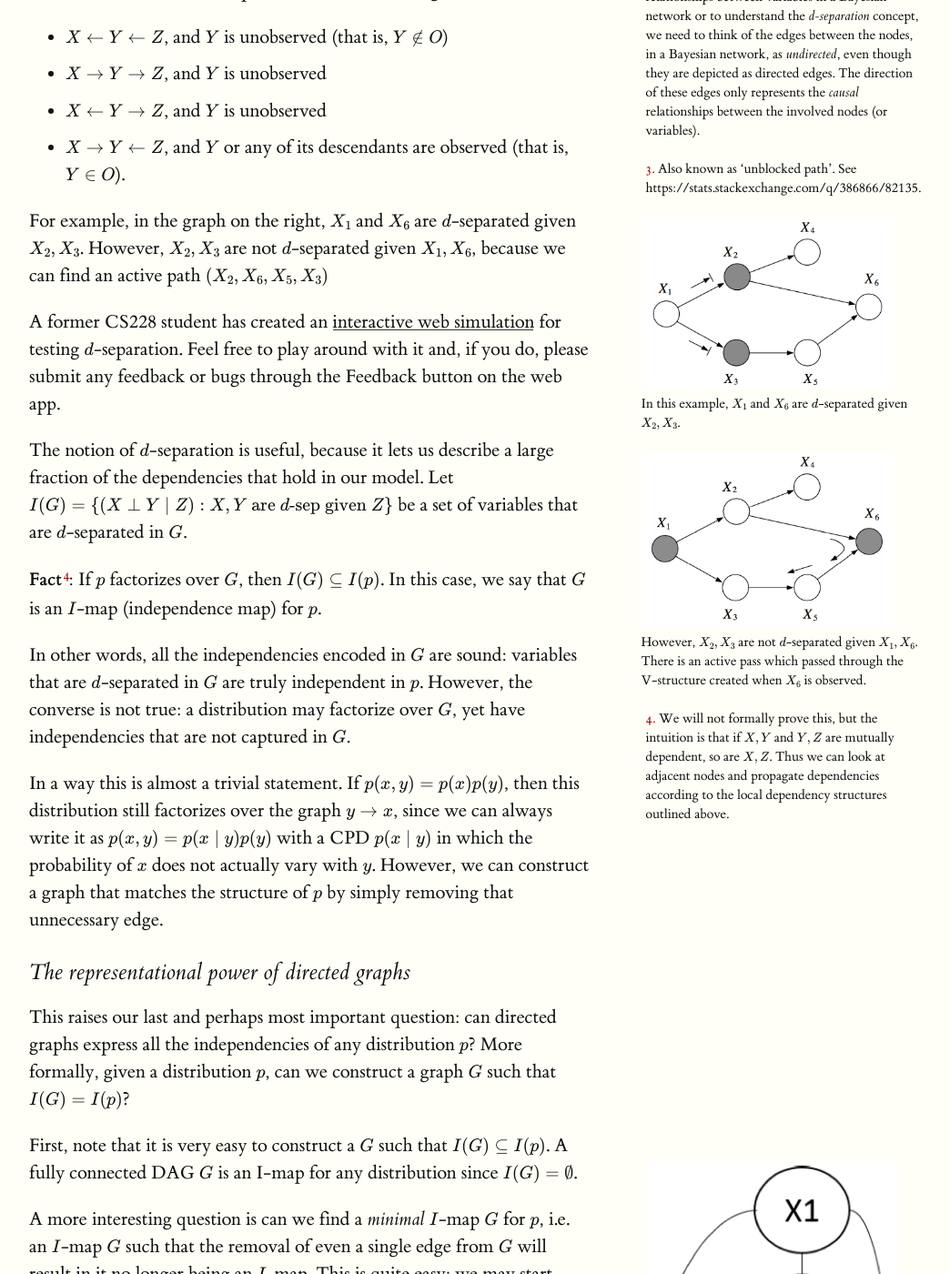
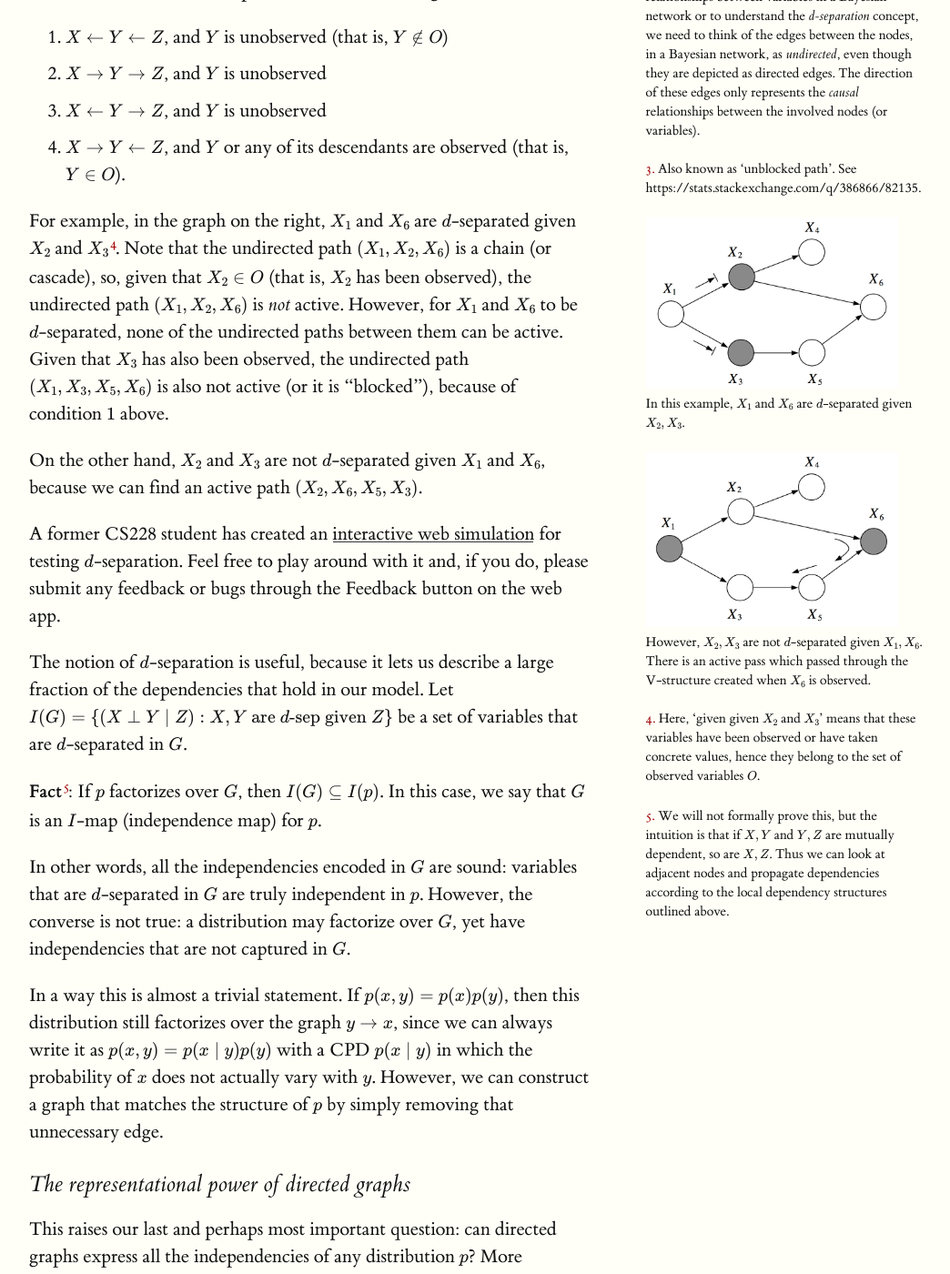
Before and after one commit to ermongroup/cs228-notes, a Jekyll site: the page built from representation/directed/index.md, in a window 1280 px wide and 1400 px high, scrolled down 5085 px. Shown: the whole window at 91% size, without its empty margins (128-1172 px from the left). Built offline with Jekyll 4.4.1, drawn with Linux system fonts in a browser that asks for light colours; formulas are drawn with MathJax 3.

Commit message:
Explanation of the example of the d-separation concept improved

```diff
--- a/representation/directed/index.md
+++ b/representation/directed/index.md
@@ -83,13 +83,16 @@ These structures clearly describe the independencies encoded by a three-variable
 
 We say that variables $$Q$$ and $$W$$ are $$d$$-separated, when the set of variables $$O$$ are observed{% include sidenote.html id="observed_variables" note="The variables in the set $$O$$ have been observed, that is, they have taken specific values." %}, if they are not connected by an *active path*. An *undirected* path{% include sidenote.html id="undirected_path" note="Recall that a Bayesian network is a directed graph. However, to study the dependency relationships between variables in a Bayesian network or to understand the *d-separation* concept, we need to think of the edges between the nodes, in a Bayesian network, as *undirected*, even though they are depicted as directed edges. The direction of these edges only represents the *causal* relationships between the involved nodes (or variables)." %} in the Bayesian Network structure $$G$$ is called *active*{% include sidenote.html id="active_path" note="Also known as 'unblocked path'. See https://stats.stackexchange.com/q/386866/82135." %}, given the set $$O$$ of observed variables, if for every consecutive triple of variables $$X,Y,Z$$ on such undirected path, one of the following holds:
 
-- $$X \leftarrow Y \leftarrow Z$$, and $$Y$$ is unobserved (that is, $$Y \not\in O$$)
-- $$X \rightarrow Y \rightarrow Z$$, and $$Y$$ is unobserved
-- $$X \leftarrow Y \rightarrow Z$$, and $$Y$$ is unobserved
-- $$X \rightarrow Y \leftarrow Z$$, and $$Y$$ or any of its descendants are observed (that is, $$Y \in O$$).
+1. $$X \leftarrow Y \leftarrow Z$$, and $$Y$$ is unobserved (that is, $$Y \not\in O$$)
+2. $$X \rightarrow Y \rightarrow Z$$, and $$Y$$ is unobserved
+3. $$X \leftarrow Y \rightarrow Z$$, and $$Y$$ is unobserved
+4. $$X \rightarrow Y \leftarrow Z$$, and $$Y$$ or any of its descendants are observed (that is, $$Y \in O$$).
+
 {% include marginfigure.html id="dp2" url="assets/img/dsep2.png" description="In this example, $$X_1$$ and $$X_6$$ are $$d$$-separated given $$X_2, X_3$$." %}{% include marginfigure.html id="dp1" url="assets/img/dsep1.png" description="However, $$X_2, X_3$$ are not $$d$$-separated given $$X_1, X_6$$. There is an active pass which passed through the V-structure created when $$X_6$$ is observed." %}
 
-For example, in the graph on the right, $$X_1$$ and $$X_6$$ are $$d$$-separated given $$X_2, X_3$$. However, $$X_2, X_3$$ are not $$d$$-separated given $$X_1, X_6$$, because we can find an active path $$(X_2, X_6, X_5, X_3)$$
+For example, in the graph on the right, $$X_1$$ and $$X_6$$ are $$d$$-separated given $$X_2$$ and $$X_3$${% include sidenote.html id="meaning_of_given" note="Here, 'given given $$X_2$$ and $$X_3$$' means that these variables have been observed or have taken concrete values, hence they belong to the set of observed variables $$O$$." %}. Note that the undirected path $$(X_1, X_2, X_6)$$ is a chain (or cascade), so, given that $$X_2 \in O$$ (that is, $$X_2$$ has been observed), the undirected path $$(X_1, X_2, X_6)$$ is *not* active. However, for $$X_1$$ and $$X_6$$ to be $$d$$-separated, none of the undirected paths between them can be active. Given that $$X_3$$ has also been observed, the undirected path $$(X_1, X_3, X_5, X_6)$$ is also not active (or it is "blocked"), because of condition $$1$$ above.
+
+On the other hand, $$X_2$$ and $$X_3$$ are not $$d$$-separated given $$X_1$$ and $$X_6$$, because we can find an active path $$(X_2, X_6, X_5, X_3)$$.
 
 A former CS228 student has created an [interactive web simulation](http://pgmlearning.herokuapp.com/dSepApp) for testing $$d$$-separation. Feel free to play around with it and, if you do, please submit any feedback or bugs through the Feedback button on the web app.
 
```
